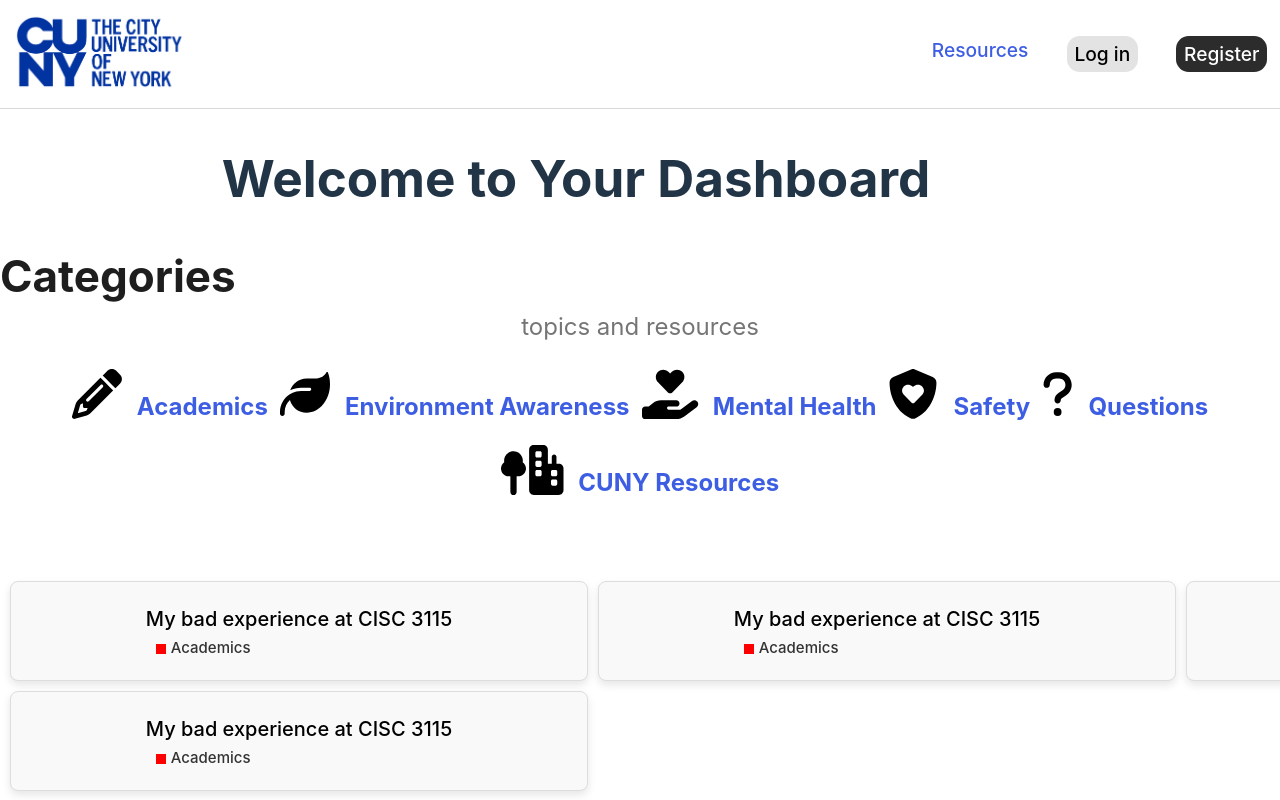
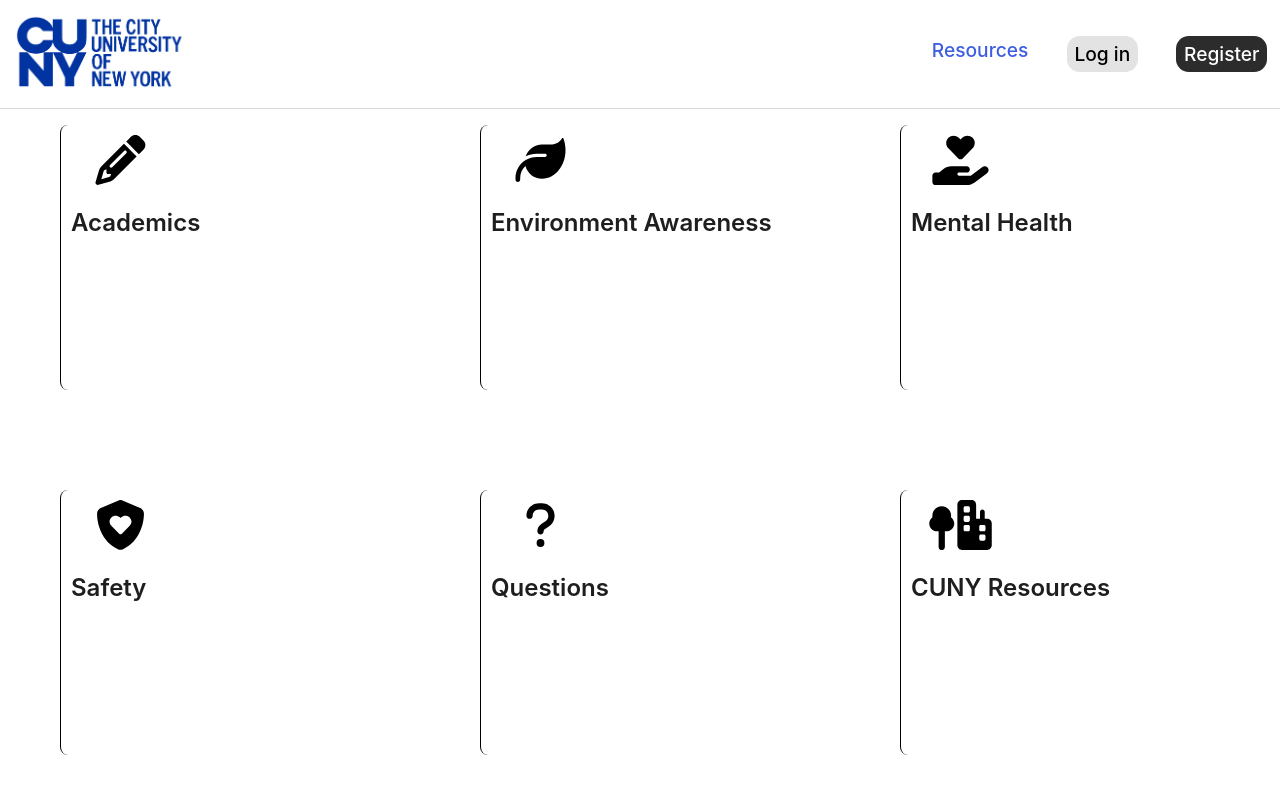
Before and after one commit to Buringskul/CTP-Hackathon, a React (Vite) app in the folder frontend/: page /postlogin in a window 1280 px wide. Shown: the top 800 px of the page. Built offline with nearby package versions, Linux system fonts and the light colour scheme.

Commit message:
Update PostLoginContent.jsx

```diff
--- a/frontend/src/components/PostLoginContent.jsx
+++ b/frontend/src/components/PostLoginContent.jsx
@@ -3,35 +3,33 @@
 import { FontAwesomeIcon } from '@fortawesome/react-fontawesome';
 import { faPencil, faTreeCity, faHandHoldingHeart, faShieldHeart, faQuestion, faLeaf } from '@fortawesome/free-solid-svg-icons';
 
-function PostLoginContent(){
-    return(
-        <div className="PostLoginContent">
-        <h1 className='post-login-title'>Welcome to Your Dashboard</h1>
-        <h2 className="category-title">Categories</h2>
-        <p className="category-description">topics and resources</p>
-        <div className="category-container">
-          <a href='/discussionboard' className="post-login-grid-item discussionboard">
-            <FontAwesomeIcon className='post-login-icon' icon={faPencil}/>
+function PostLoginContent() {
+    return (
+        <div className="post-login-content">
+            <h1>Welcome to Your Dashboard</h1>
+            <div className="grid-container">
+                <a href='/discussionboard' className="grid-item">
+                    <FontAwesomeIcon className='icon' icon={faPencil} />
                     <h2>Academics</h2>
                 </a>
-          <a href='/discussionboard' className="post-login-grid-item">
-            <FontAwesomeIcon className='post-login-icon' icon={faLeaf}/>
+                <a href='/discussionboard' className="grid-item">
+                    <FontAwesomeIcon className='icon' icon={faLeaf} />
                     <h2>Environment Awareness</h2>
                 </a>
-          <a href='/discussionboard' className="post-login-grid-item">
-            <FontAwesomeIcon className='post-login-icon' icon={faHandHoldingHeart}/>
+                <a href='/discussionboard' className="grid-item">
+                    <FontAwesomeIcon className='icon' icon={faHandHoldingHeart} />
                     <h2>Mental Health</h2>
                 </a>
-          <a href='/discussionboard' className="post-login-grid-item">
-          <FontAwesomeIcon className='post-login-icon' icon={faShieldHeart}/>
+                <a href='/discussionboard' className="grid-item">
+                    <FontAwesomeIcon className='icon' icon={faShieldHeart} />
                     <h2>Safety</h2>
                 </a>
-          <a href='/discussionboard' className="post-login-grid-item">
-            <FontAwesomeIcon className='post-login-icon' icon={faQuestion}/>
+                <a href='/discussionboard' className="grid-item">
+                    <FontAwesomeIcon className='icon' icon={faQuestion} />
                     <h2>Questions</h2>
                 </a>
-          <a href='/discussionboard' className="post-login-grid-item">
-            <FontAwesomeIcon className='post-login-icon' icon={faTreeCity}/>
+                <a href='/discussionboard' className="grid-item">
+                    <FontAwesomeIcon className='icon' icon={faTreeCity} />
                     <h2>CUNY Resources</h2>
                 </a>
             </div>
```
Lines whose indentation alone changed are shown as unchanged.
